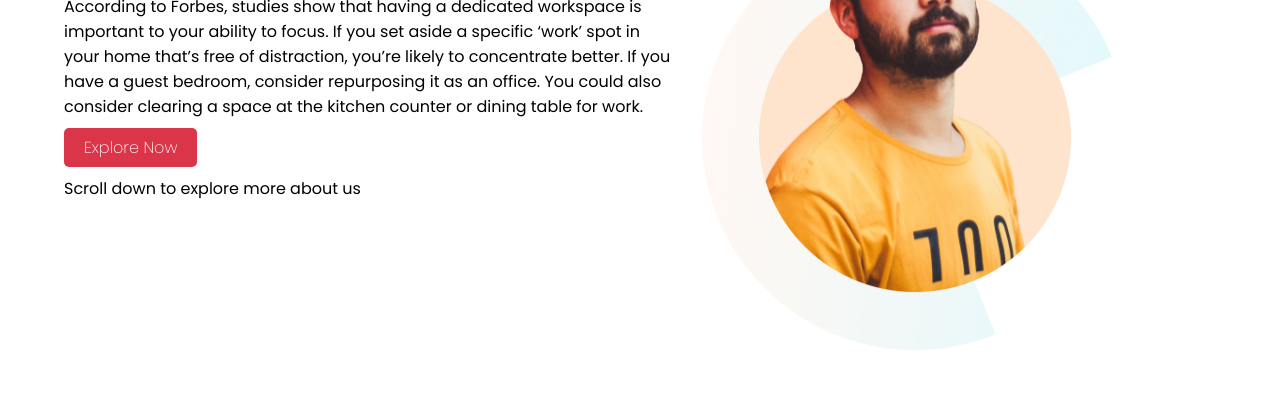
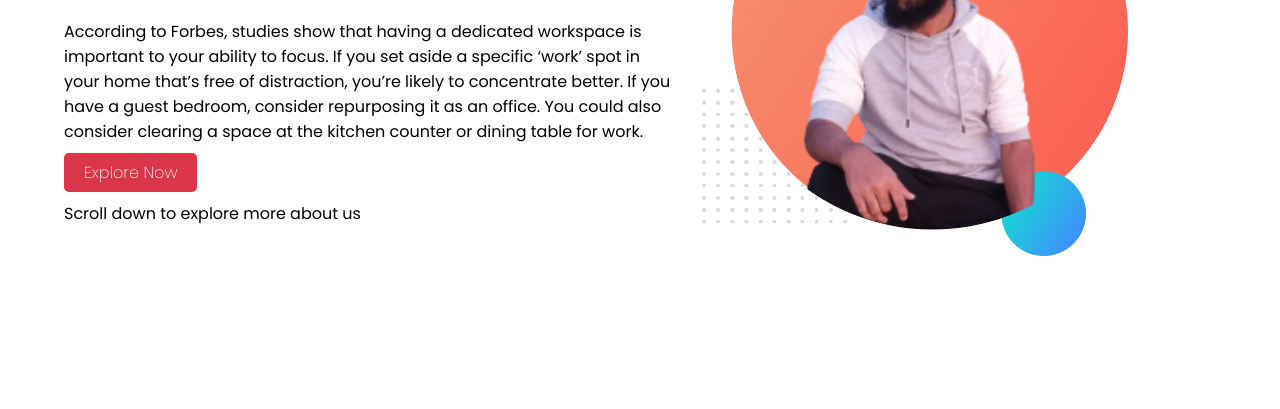
Before and after one commit to forhadbinamir/project-2022, a plain HTML site: page index.html in a window 1280 px wide. Shown: the part 192-601 px from the top of the page. Drawn offline with Linux system fonts and the light colour scheme.

Commit message:
pic update

```diff
--- a/css/style.css
+++ b/css/style.css
@@ -23,6 +23,7 @@ p{
 }
 section{
     display: flex;
+    margin-top: 25px;
     margin-bottom: 150px;
 }
 
--- a/index.html
+++ b/index.html
@@ -28,7 +28,7 @@
             <p>Scroll down to explore more about us</p>
         </div>
         <div class="half-width">
-            <img src="images/person/person-0.png" alt="Person">
+            <img src="images/person/forhad-profile.png" alt="Person">
         </div>
 
     </section>
```
Also changed, not shown: images/person/forhad-profile.png (added).
